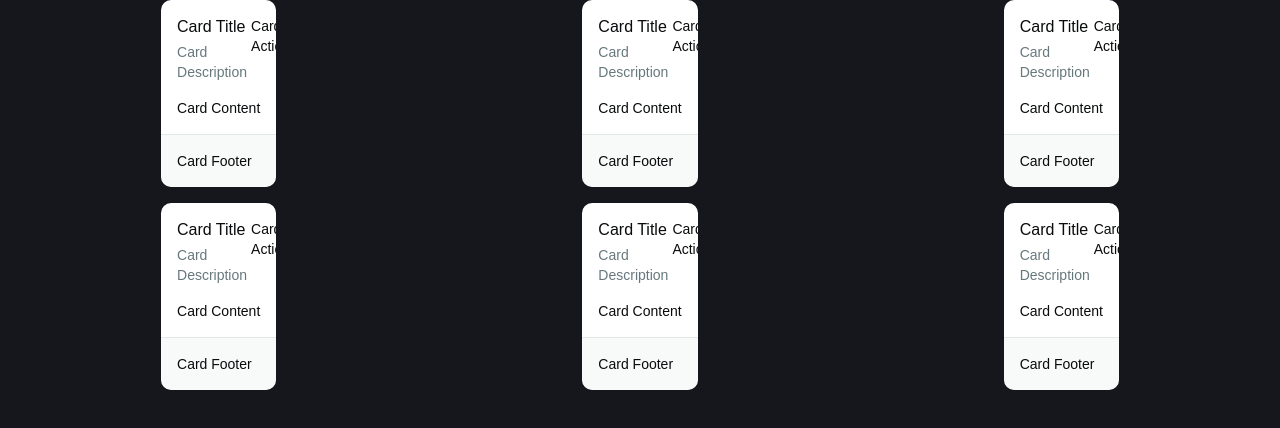
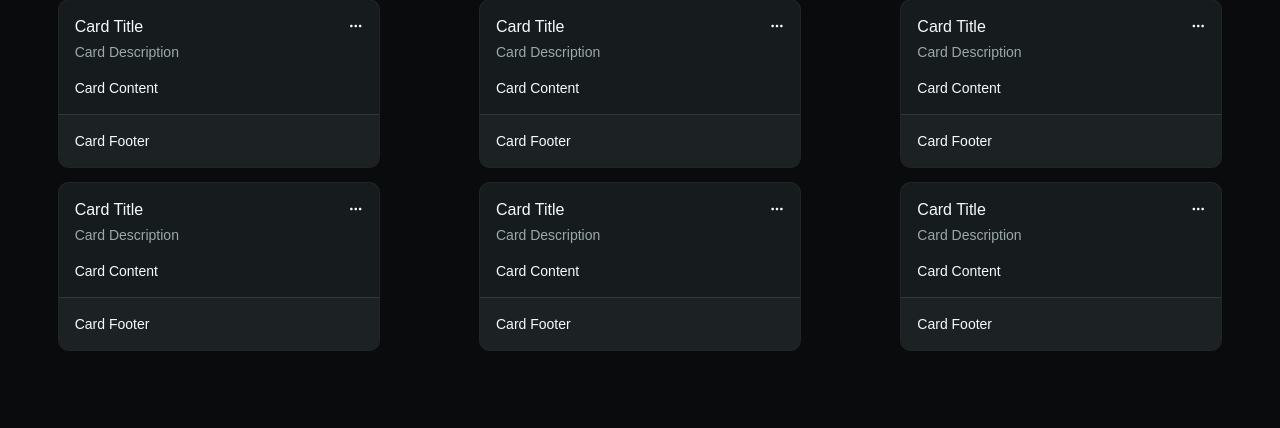
Before and after one commit to ESani-code/Task-Manager, a React (Vite) app: page / in a window 1280 px wide. Shown: the top 428 px of the page. Built offline with nearby package versions, Linux system fonts and the light colour scheme.

Commit message:
chore: Installed & implemented Bootstrap Icons for Task Box Component.

```diff
--- a/index.html
+++ b/index.html
@@ -6,7 +6,7 @@
     <meta name="viewport" content="width=device-width, initial-scale=1.0" />
     <title>task-manager</title>
   </head>
-  <body>
+  <body class="dark">
     <div id="root"></div>
     <script type="module" src="/src/main.tsx"></script>
   </body>
--- a/src/App.tsx
+++ b/src/App.tsx
@@ -1,4 +1,5 @@
 import "./App.css";
+import "bootstrap-icons/font/bootstrap-icons.css";
 import TaskBox from "./components/TaskBox";
 
 function App() {
--- a/src/components/TaskBox.tsx
+++ b/src/components/TaskBox.tsx
@@ -10,11 +10,13 @@ import {
 
 const TaskBox = () => {
   return (
-    <Card>
+    <Card className="w-80">
       <CardHeader>
         <CardTitle>Card Title</CardTitle>
         <CardDescription>Card Description</CardDescription>
-        <CardAction>Card Action</CardAction>
+        <CardAction>
+          <i className="bi bi-three-dots" />
+        </CardAction>
       </CardHeader>
       <CardContent>
         <p>Card Content</p>
--- a/src/index.css
+++ b/src/index.css
@@ -8,7 +8,7 @@
 :root {
   --text: #9ca3af;
   --text-h: #f3f4f6;
-  --bg: #16171d;
+  --bg: #090b0c;
   --border: oklch(0.925 0.005 214.3);
   --code-bg: #1f2028;
   --accent: oklch(0.963 0.002 197.1);
@@ -56,7 +56,7 @@ body {
 
 @theme inline {
   --font-heading: var(--font-sans);
-  --font-sans: 'DM Sans Variable', sans-serif;
+  --font-sans: "DM Sans Variable", sans-serif;
   --color-sidebar-ring: var(--sidebar-ring);
   --color-sidebar-border: var(--sidebar-border);
   --color-sidebar-accent-foreground: var(--sidebar-accent-foreground);
```
